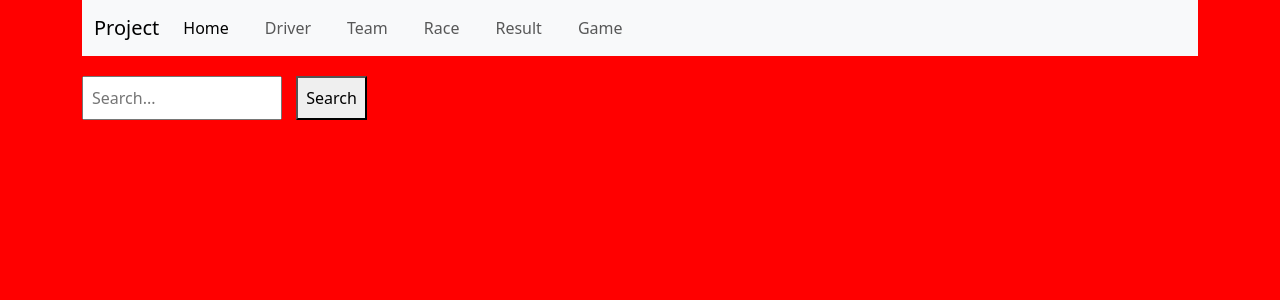
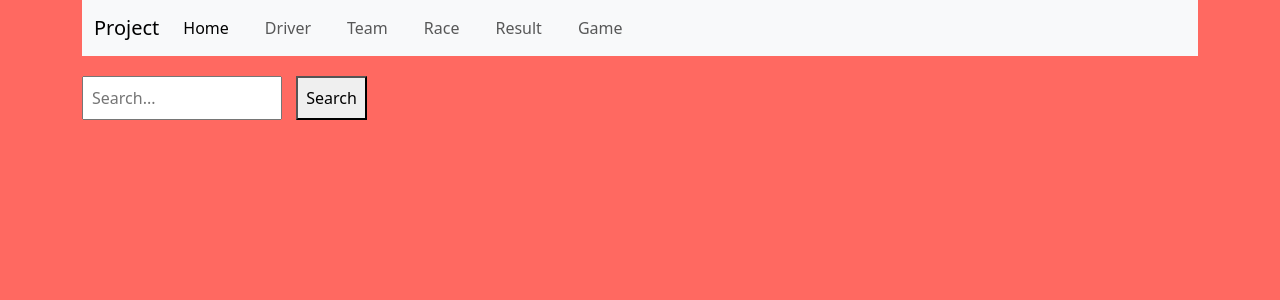
Before and after one commit to mariareiss/formula1, a PHP site: page /view-header.php in a window 1280 px wide. Shown: the top 300 px of the page. Run offline with PHP 8.4, Linux system fonts and the light colour scheme; data that the repository does not hold is empty.

Commit message:
Update view-header.php

```diff
--- a/view-header.php
+++ b/view-header.php
@@ -7,7 +7,7 @@
     <link href="https://cdn.jsdelivr.net/npm/bootstrap@5.3.2/dist/css/bootstrap.min.css" rel="stylesheet" integrity="sha384-T3c6CoIi6uLrA9TneNEoa7RxnatzjcDSCmG1MXxSR1GAsXEV/Dwwykc2MPK8M2HN" crossorigin="anonymous">
     <style>
         body {
-            background-color: #FF0000;
+            background-color: #FF6961;
         }
     <style>
         ul {
```
